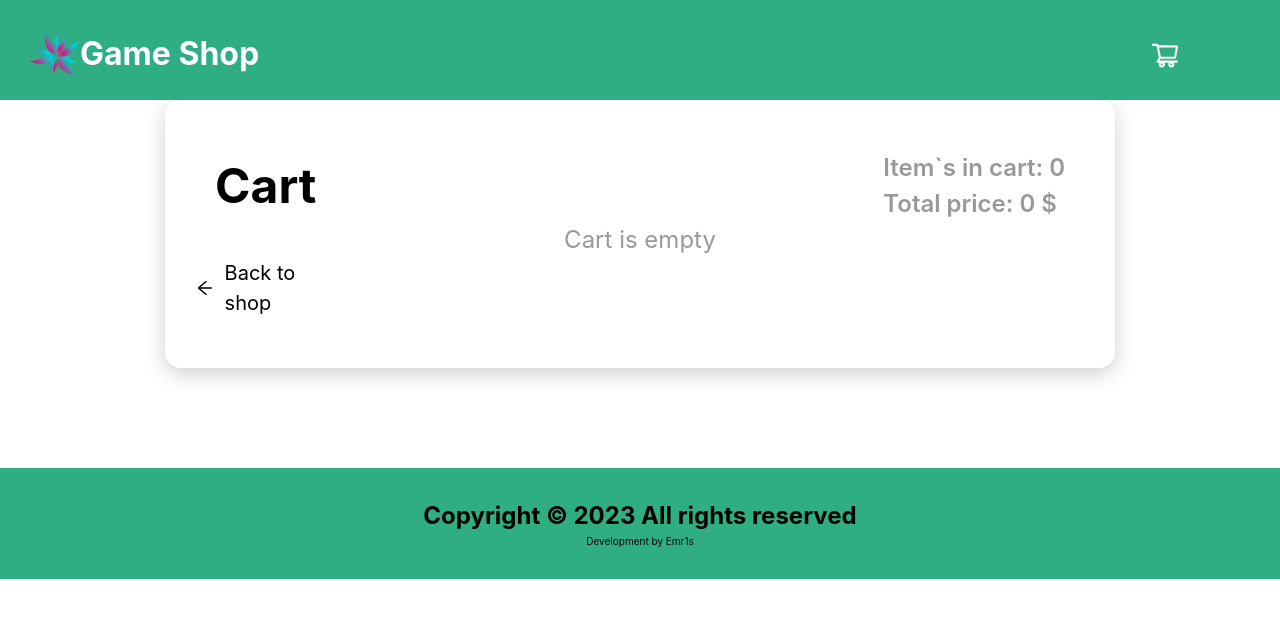
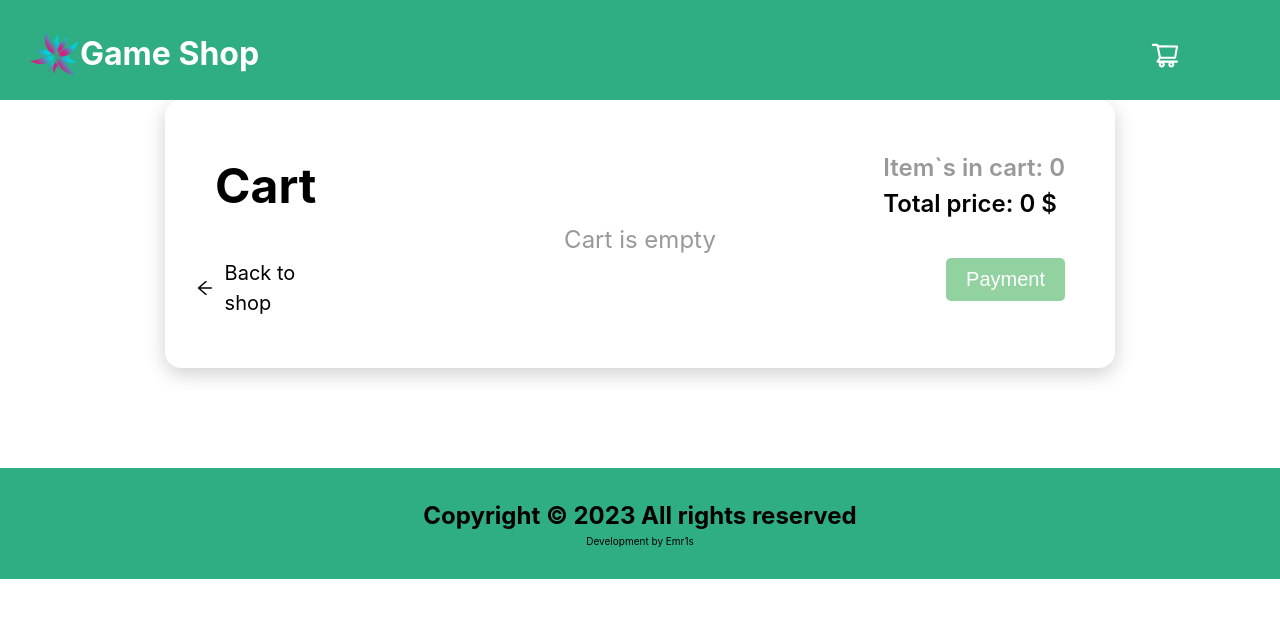
Before and after one commit to Emr1s/Games-Shop, a React (Vite) app: page /cart in a window 1280 px wide. Shown: the top 618 px of the page. Built offline with nearby package versions, Linux system fonts and the light colour scheme.

Commit message:
added payment system Stripe

```diff
--- a/src/components/CartDetail/CartDetail.jsx
+++ b/src/components/CartDetail/CartDetail.jsx
@@ -8,6 +8,29 @@ import { AiOutlineArrowLeft } from 'react-icons/ai'
 const CartDetail = () => {
     const cart = useSelector(state => state.game.cart)
     const dispatch = useDispatch()
+    const parse = cart.map(item => ({
+        id: item.id,
+        count: item.count
+    }));
+
+    console.log(parse)
+    const checkout = async () => {
+        await fetch('http://localhost:4000/checkout', {
+            method: 'POST',
+            headers: {
+                'Content-Type': 'application/json'
+            },
+            body: JSON.stringify({
+                items: parse
+            })
+        }).then((response) => {
+            return response.json()
+        }).then((response) => {
+            if(response.url){
+                window.location.assign(response.url)
+            }
+        })
+    }
     return (
         <div className='cart'>
             <div className="total">
@@ -16,7 +39,7 @@ const CartDetail = () => {
                 </div>
                 <div className="cart-info">
                     <p>Item`s in cart: {cart.length}</p>
-                    <p>Total price: {(cart.reduce((total, acc) => total + acc.price * acc.count, 0) * 1)} $</p>
+                    <p className='pay'>Total price: {(cart.reduce((total, acc) => total + acc.price * acc.count, 0) * 1)} $</p>
 
                 </div>
             </div>
@@ -47,11 +70,18 @@ const CartDetail = () => {
                     <span>Cart is empty</span>
                 </div>
             }
-            <div className="back">
-                <Link to='/' className='name'>
-                    <AiOutlineArrowLeft />
-                    <p>Back to shop</p>
-                </Link>
+            <div className="bottom">
+                <div className="back">
+                    <Link to='/' className='name'>
+                        <AiOutlineArrowLeft />
+                        <p>Back to shop</p>
+                    </Link>
+                </div>
+                    <div className="payment">
+                        <button className={cart.length === 0 ? 'disabled' : 'btn-pay'} onClick={checkout}>Payment</button>
+                    </div>
+
+
             </div>
         </div>
     )
--- a/src/components/CartDetail/CartDetail.scss
+++ b/src/components/CartDetail/CartDetail.scss
@@ -25,6 +25,9 @@
         p {
             color: #999;
         }
+        .pay{
+            color: #000;
+        }
 
     }
 
@@ -42,6 +45,12 @@
                     font-size: 24px;
                     font-weight: 600;
                     width: 400px;
+                }
+                @media screen and (max-width: 767px) {
+                    .name {
+                        width: 100px;
+                    }
+
                 }
 
 
@@ -85,7 +94,9 @@
         color: #999;
 
     }
-
+    .bottom{
+        display: flex;
+        justify-content: space-between;
         .back{
             margin: 0px 30px;
             font-size: 20px;
@@ -100,6 +111,35 @@
                 width: 150px;
             }
         }
+        .payment{
+            margin: 0px 50px;
+            .btn-pay{
+                background-color: #28a745;
+                border: none;
+                color: #fff;
+                padding: 10px 20px;
+                border-radius: 5px;
+                cursor: pointer;
+                font-size: 20px;
+
+            }
+            .btn-pay:hover{
+                background-color: #3ee265;
+            }
+            .disabled{
+                background-color: #28a745;
+                border: none;
+                color: #fff;
+                padding: 10px 20px;
+                border-radius: 5px;
+                font-size: 20px;
+                pointer-events: none;
+                opacity: 0.5;
+
+            }
+
+        }
+    }
 
 
     img {
```
Lines whose indentation alone changed are shown as unchanged.
